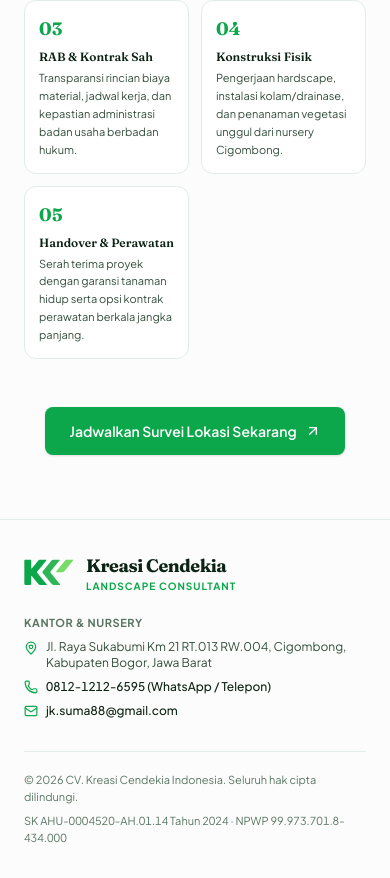
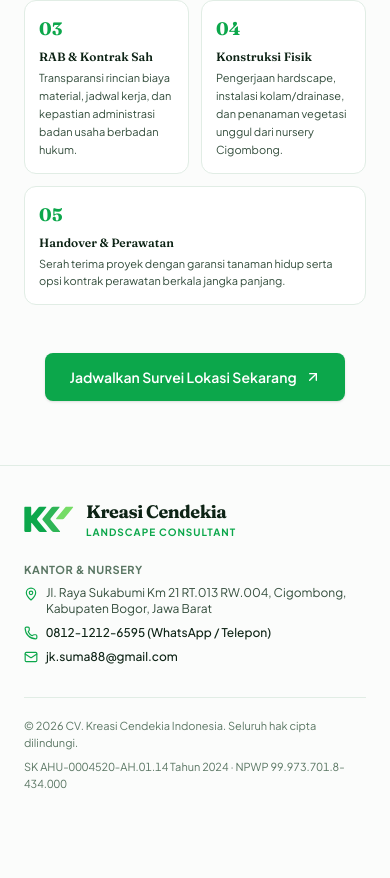
Before and after one commit to aprilocikal/kreasi_cendikia, a React (Vite) app: page /layanan in a window 390 px wide. Shown: the part 1912-2790 px from the top of the page. After the commit the page ends 2736 px from the top, so only its background shows below. Built offline with nearby package versions, Linux system fonts and the light colour scheme.

Commit message:
fix(services): make 5th workflow step card span full 2 columns on mobile

```diff
--- a/src/pages/ServicesPage.jsx
+++ b/src/pages/ServicesPage.jsx
@@ -66,10 +66,12 @@ export default function ServicesPage() {
                 title: "Handover & Perawatan",
                 desc: "Serah terima proyek dengan garansi tanaman hidup serta opsi kontrak perawatan berkala jangka panjang.",
               },
-            ].map((item) => (
+            ].map((item, idx) => (
               <div
                 key={item.step}
-                className="flex flex-col justify-between rounded-xl border border-[var(--border-warm)] bg-[var(--bg-elevated)] p-3.5 sm:p-6 transition-all duration-150 hover:-translate-y-1 hover:shadow-sm"
+                className={`flex flex-col justify-between rounded-xl border border-[var(--border-warm)] bg-[var(--bg-elevated)] p-3.5 sm:p-6 transition-all duration-150 hover:-translate-y-1 hover:shadow-sm ${
+                  idx === 4 ? "col-span-2 lg:col-span-1" : ""
+                }`}
               >
                 <div>
                   <span className="font-display text-lg sm:text-2xl font-bold text-[var(--accent-cta)] tabular-nums">
```
